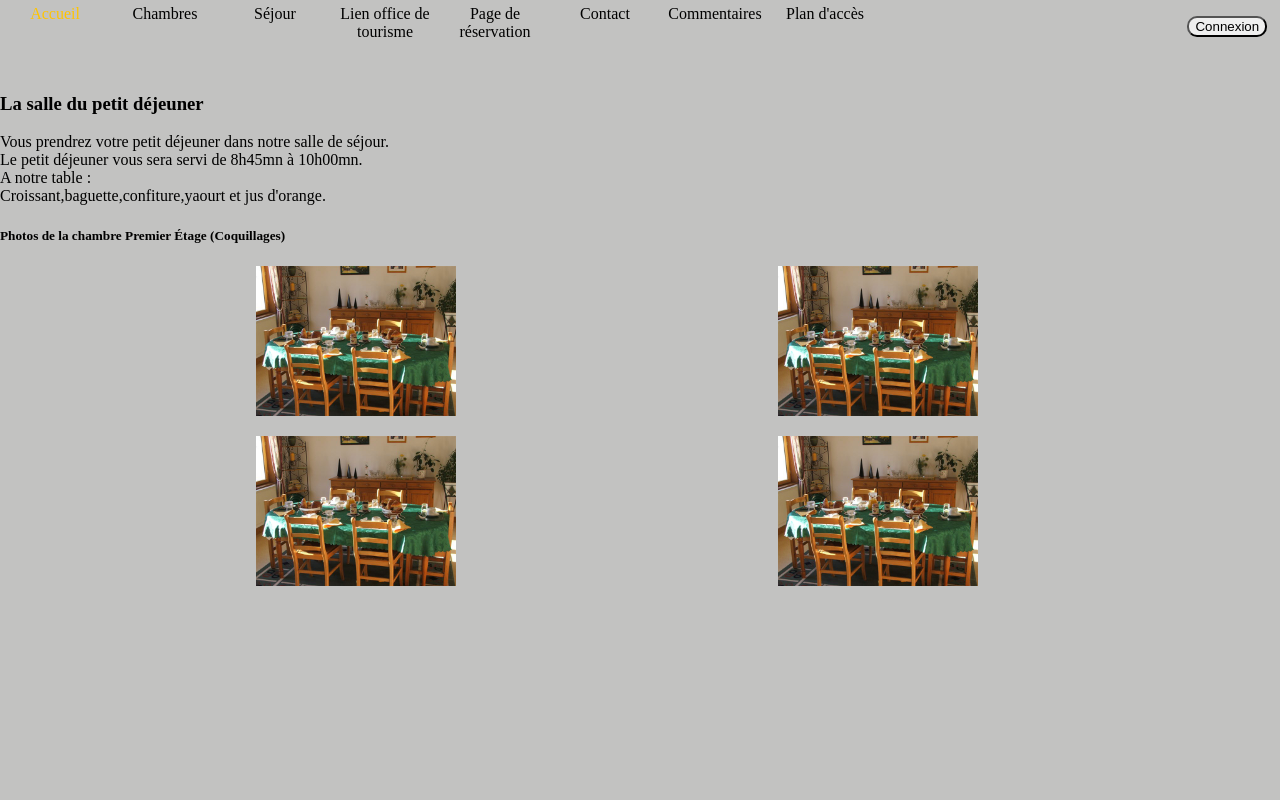
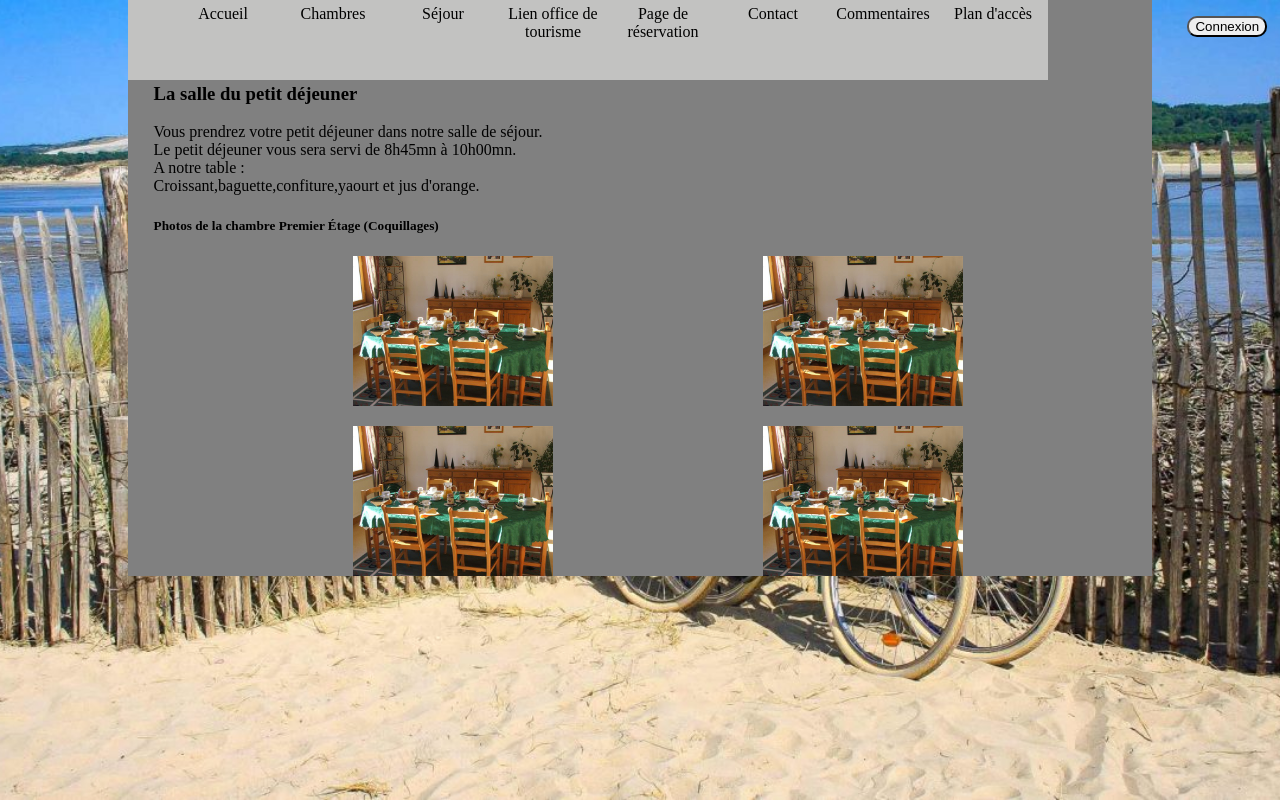
Before and after one commit to DameJu/hostroom, a PHP site: page /sejour.php in a window 1280 px wide. Run offline with PHP 8.4, Linux system fonts and the light colour scheme.

Commit message:
section background

```diff
--- a/css/header.css
+++ b/css/header.css
@@ -1,21 +1,41 @@
 body{
     margin: 0;
-    background-color: #c2c2c1;
+    background-image : url('../images/vélo.jpg');
+    background-attachment: fixed;
+    background-position: center;
+    background-repeat: no-repeat;
+    background-size: cover;
+
 }
+ /*section grise*/
+.fond{
+    margin-left: 10%;
+    margin-right: 10%;
+    background-color: grey;
+    padding-left: 2%;
+    padding-top: 5%;
+    margin-top: 0%;
+}
+
+/*margin-top des pages*/
+.marge{
+    margin-top: 0%;
+}
+
+
 
 /*nav barre*/
 
-
 #menu ul {
-    margin: 0;
-    padding: 0;
+    margin-left: 10%;
+    margin-right: 10%;
     list-style-type: none;
     text-align: center;
     position: fixed;
-    top:0;
+    margin-top:0%;
     height: 10vh;
     background-color: #c2c2c1;
-    width: 100%;
+
 }
 
 #menu li {
@@ -76,13 +96,6 @@ button{
 
 }
 
-/*margin-top*/
-
-.marge{
-
-    margin-top: 20px;
-
-}
 
 /*séjour*/
 
@@ -96,7 +109,6 @@ button{
     grid-gap: 20px;
     width: 80%;
     margin-left: 20%;
-
 }
 
 .image_sejour{
--- a/footer.php
+++ b/footer.php
@@ -1,3 +1,3 @@
-
+</section>
 </body>
 </html>
--- a/header.php
+++ b/header.php
@@ -5,6 +5,8 @@
 
 </head>
 <body>
+
+
 <header>
 
         <div id="menu">
@@ -29,3 +31,4 @@
         <button id="connexion">Connexion</button>
 
     </header>
+    <section class="fond">
--- a/sejour.php
+++ b/sejour.php
@@ -4,7 +4,7 @@ include './header.php';
 
 <section class="marge">
 
-<br><br><br>
+
 
     <h3>La salle du petit déjeuner</h3>
 
```
